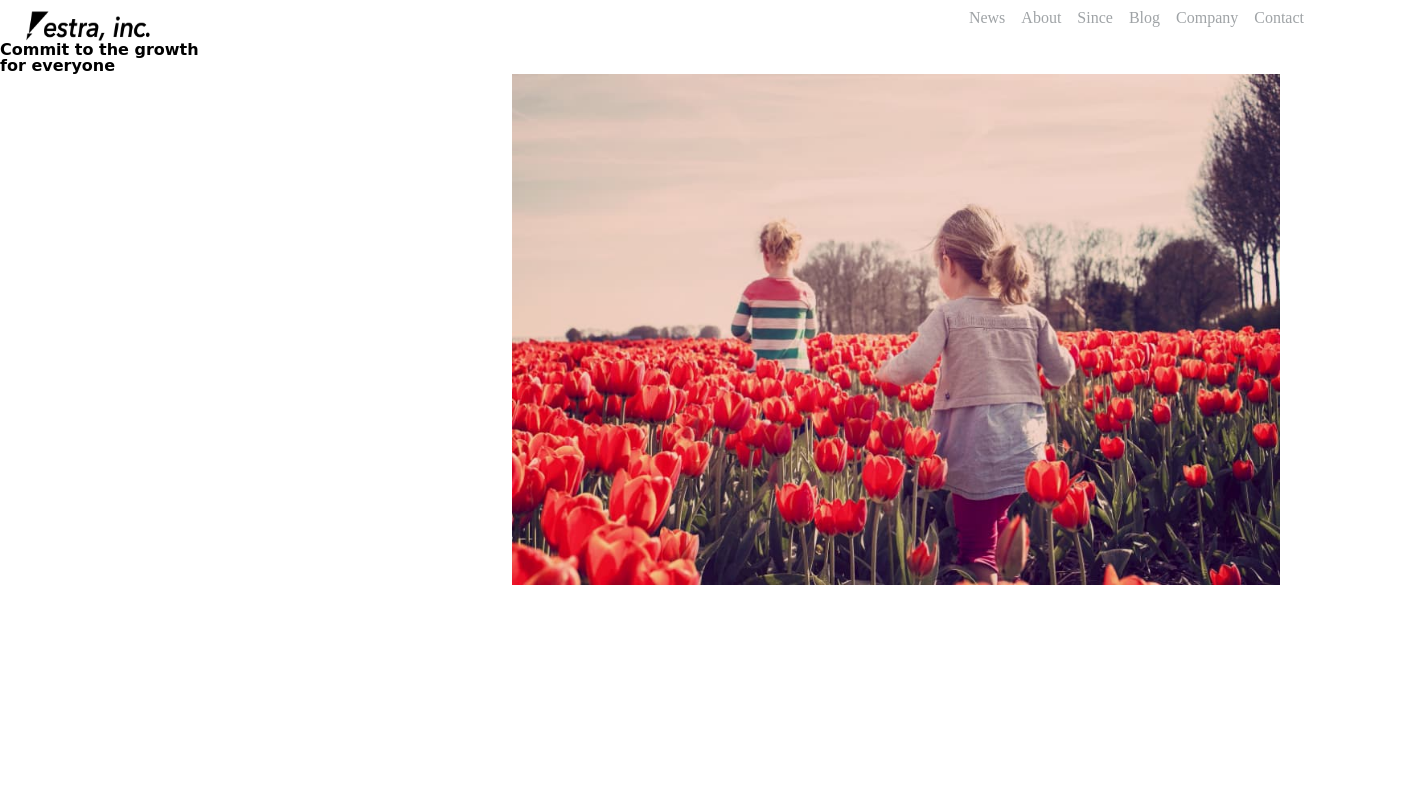
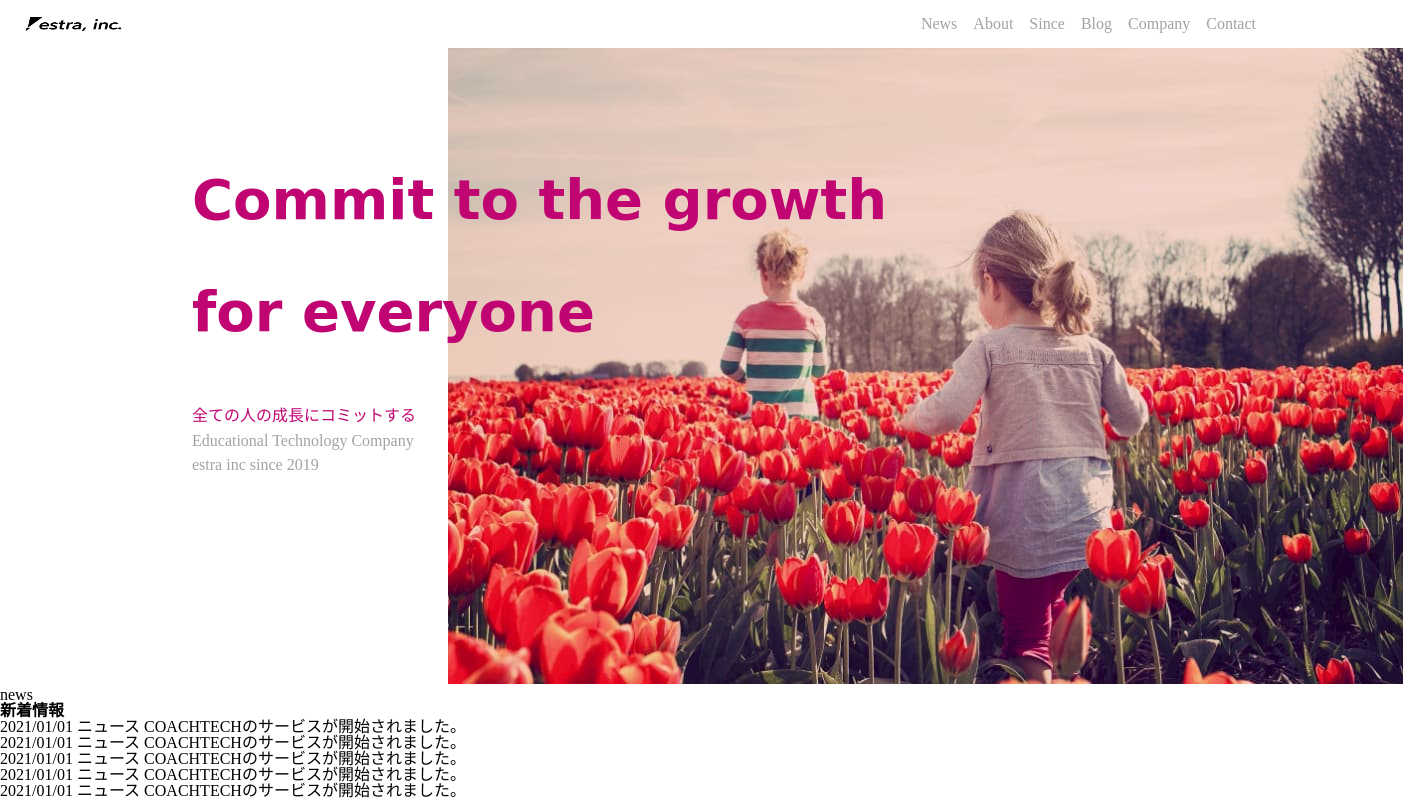
Before and after one commit to kei1476/LP-page, a plain HTML site: page index.html in a window 1280 px wide. Shown: the whole page, 1403 px wide, since content can reach past the window. Drawn offline with Linux system fonts and the light colour scheme; a web font is replaced by a local one.

Commit message:
first-view

```diff
--- a/css/style.css
+++ b/css/style.css
@@ -1,17 +1,21 @@
 @charset "utf-8";
 
 /* header */
+* {
+    box-sizing: border-box;
+}
+
 .header {
    height: 32px;
    width: 100%;
    display: flex;
    justify-content: space-between;
-   padding: 10px 24px 0;
+   padding: 16px 24px 0;
 }
 
 .header-image {
     display: inline-block;
-    width: 10%;
+    width: 8%;
     height: 100%;
 }
 
@@ -34,13 +38,45 @@
 
 .first-view {
   width: 100%;
+  position: relative;
+  margin-top: 16px;
+}
+
+
+.first-view-image-area {
+    width: 65%;
+    margin-left: auto;
+}
+
+.first-view-image {
+    width: 100%;
+    display: inline-block;
+
+}
+
+.first-view-texts {
+    display: inline-block;
+    position: absolute;
+        top: 15%;
+        left: 15%;
 }
 
 .first-view-title {
     font-family:'Gorditas', cursive;
+    color: rgb(192, 5, 114);
+    line-height: 2;
+    font-size: 56px;
+    display: inline-block;
 }
 
-.first-view-image {
-    width: 60%;
-    float: right;
+
+.first-view-text-1 {
+    color: rgb(192, 5, 114);
+    margin-top: 40px;
 }
+
+.first-view-text-2 {
+   color: rgba(156, 160, 163, 0.966);
+   line-height: 1.5;
+   margin-top: 5px;
+}
--- a/index.html
+++ b/index.html
@@ -28,12 +28,43 @@
 
   <main class="main">
     <div class="first-view">
-        <h1 class="first-view-title">Commit to the <span class="growth">growth</span><br>for everyone</h1>
         <div class="first-view-texts">
-            <p class="first-view-text-1"></p>
-            <p class="first-view-text-2"></p>
+          <h1 class="first-view-title">Commit to the <span class="growth">growth</span><br>for everyone</h1>
+          <p class="first-view-text-1">全ての人の<span>成長</span>にコミットする</p>
+          <p class="first-view-text-2">Educational Technology Company<br>estra inc since 2019</p>
         </div>
-        <img src="img/firstview.jpg" alt="" class="first-view-image">
+        <div class="first-view-image-area">
+          <img src="img/firstview.jpg" alt="">
+        </div>
+    </div>
+
+    <div class="news">
+        <p class="common-text">news</p>
+        <h2 class="news-title">新着情報</h2>
+        <div class="news-contents">
+            <ul class="topics">
+                <li><span class="topics-common">2021/01/01</span>
+                    <span class="topics-news">ニュース</span>
+                    <span class="topics-common">COACHTECHのサービスが開始されました。</span>
+                </li>
+                <li><span class="topics-common">2021/01/01</span>
+                    <span class="topics-news">ニュース</span>
+                    <span class="topics-common">COACHTECHのサービスが開始されました。</span>
+                </li>
+                <li><span class="topics-common">2021/01/01</span>
+                    <span class="topics-news">ニュース</span>
+                    <span class="topics-common">COACHTECHのサービスが開始されました。</span>
+                </li>
+                <li><span class="topics-common">2021/01/01</span>
+                    <span class="topics-news">ニュース</span>
+                    <span class="topics-common">COACHTECHのサービスが開始されました。</span>
+                </li>
+                <li><span class="topics-common">2021/01/01</span>
+                    <span class="topics-news">ニュース</span>
+                    <span class="topics-common">COACHTECHのサービスが開始されました。</span>
+                </li>
+            </ul>
+        </div>
     </div>
   </main>
 </body>
```
